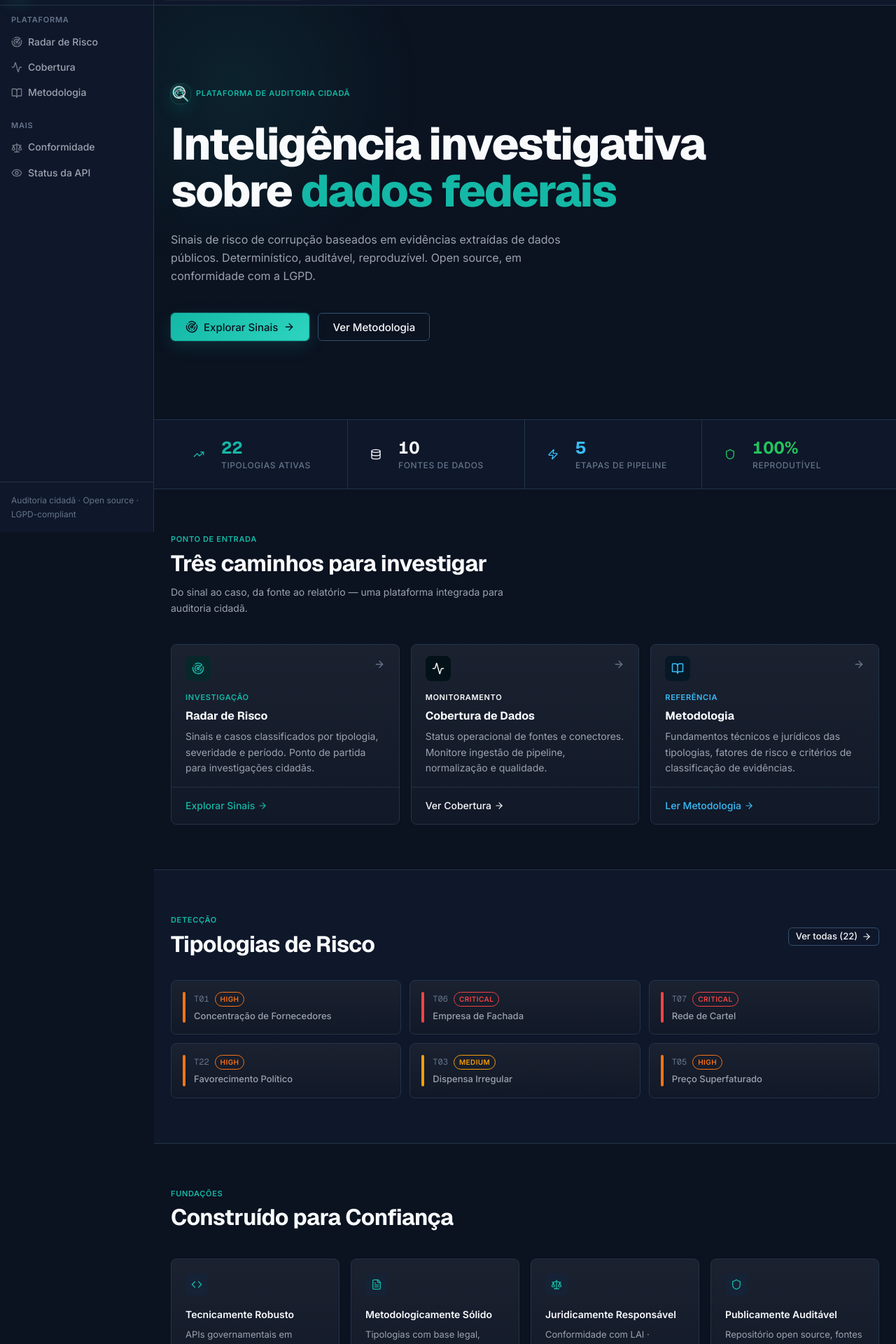
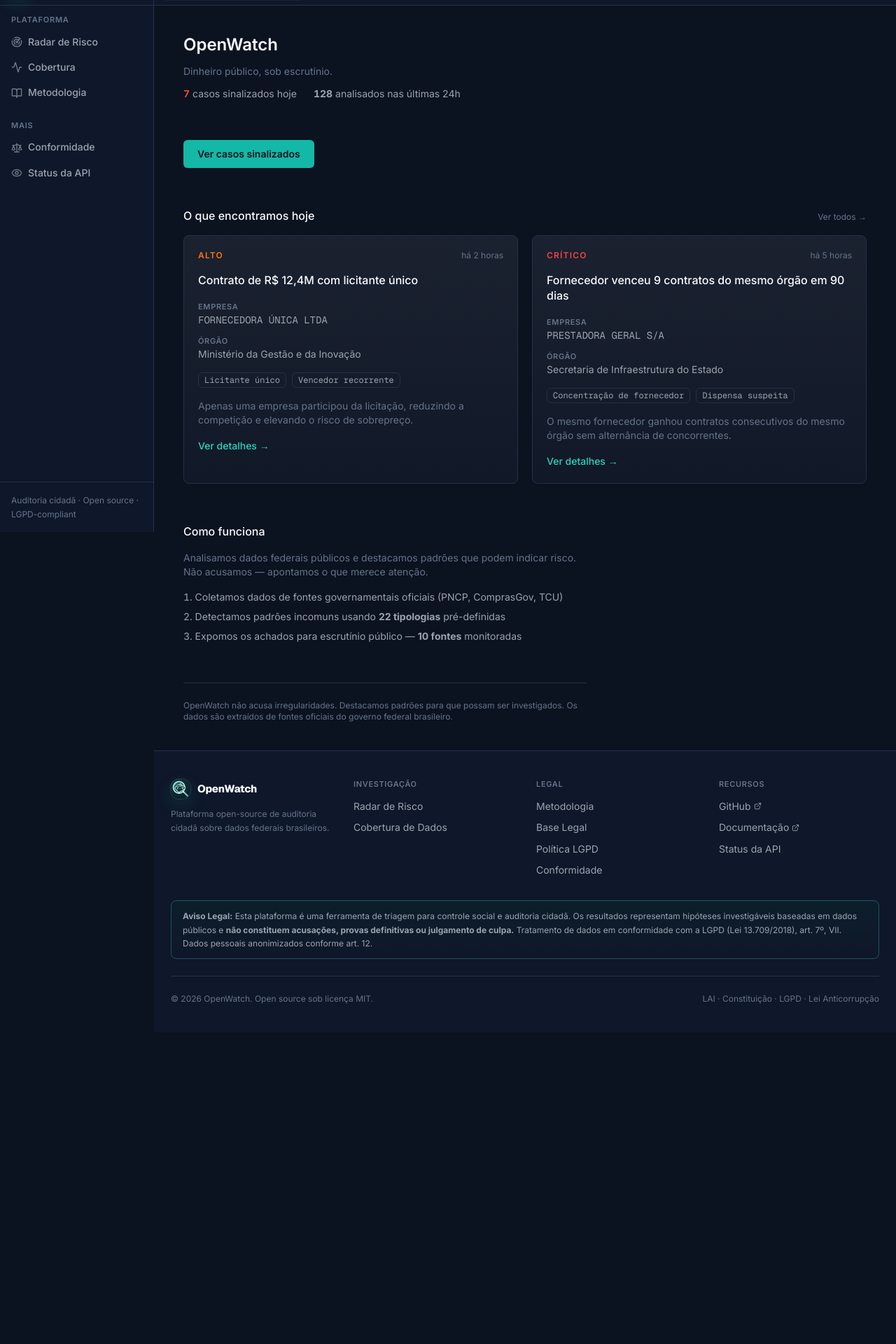
Before and after one commit to claudioemmanuel/auditoria-gov, a Next.js app in the folder apps/web/: page / in a window 1280 px wide. Shown: the part 40-1960 px from the top of the page at 70% size. After the commit the page ends 1515 px from the top, so only its background shows below. Built offline with nearby package versions, Linux system fonts and the light colour scheme.

Commit message:
feat: rewrite home page — watchdog tone, data-first, single CTA, no decorative symmetry

```diff
--- a/apps/web/src/app/page.tsx
+++ b/apps/web/src/app/page.tsx
@@ -1,47 +1,33 @@
+// apps/web/src/app/page.tsx
 import Link from "next/link";
-import {
-  Radar, Activity, BookOpen, ArrowRight, Shield, Code,
-  FileText, Scale, TrendingUp, Database, Zap
-} from "lucide-react";
-import { OpenWatchLogoMark } from "@/components/OpenWatchLogo";
+import { CaseCard, Section } from "@/components/watchdog";
+import type { CaseCardProps } from "@/components/watchdog";
 import { TYPOLOGY_LABELS, DATA_SOURCES } from "@/lib/constants";
 
-const TYPOLOGY_SAMPLE = [
-  { code: "T01", name: "Concentração de Fornecedores", severity: "high" },
-  { code: "T06", name: "Empresa de Fachada", severity: "critical" },
-  { code: "T07", name: "Rede de Cartel", severity: "critical" },
-  { code: "T22", name: "Favorecimento Político", severity: "high" },
-  { code: "T03", name: "Dispensa Irregular", severity: "medium" },
-  { code: "T05", name: "Preço Superfaturado", severity: "high" },
-];
-
-const SEVERITY_COLORS: Record<string, string> = {
-  critical: "var(--color-critical)",
-  high: "var(--color-high)",
-  medium: "var(--color-medium)",
-  low: "var(--color-low)",
-};
-
-const PILLARS = [
+// Static placeholder cases — replace with API fetch when data layer is ready.
+// These represent the "what we found today" feed on the home page.
+const SAMPLE_CASES: CaseCardProps[] = [
   {
-    icon: Code,
-    title: "Tecnicamente Robusto",
-    desc: "APIs governamentais em whitelist, código aberto, proveniência de dados auditável.",
+    id: "caso-001",
+    riskLevel: "ALTO",
+    title: "Contrato de R$ 12,4M com licitante único",
+    company: "FORNECEDORA ÚNICA LTDA",
+    agency: "Ministério da Gestão e da Inovação",
+    signals: ["Licitante único", "Vencedor recorrente"],
+    explanation:
+      "Apenas uma empresa participou da licitação, reduzindo a competição e elevando o risco de sobrepreço.",
+    flaggedAt: "há 2 horas",
   },
   {
-    icon: FileText,
-    title: "Metodologicamente Sólido",
-    desc: "Tipologias com base legal, pontuação determinística, resultados reproduzíveis.",
-  },
-  {
-    icon: Scale,
-    title: "Juridicamente Responsável",
-    desc: "Conformidade com LAI · Constituição · LGPD · Lei Anticorrupção.",
-  },
-  {
-    icon: Shield,
-    title: "Publicamente Auditável",
-    desc: "Repositório open source, fontes de dados públicas, APIs transparentes.",
+    id: "caso-002",
+    riskLevel: "CRÍTICO",
+    title: "Fornecedor venceu 9 contratos do mesmo órgão em 90 dias",
+    company: "PRESTADORA GERAL S/A",
+    agency: "Secretaria de Infraestrutura do Estado",
+    signals: ["Concentração de fornecedor", "Dispensa suspeita"],
+    explanation:
+      "O mesmo fornecedor ganhou contratos consecutivos do mesmo órgão sem alternância de concorrentes.",
+    flaggedAt: "há 5 horas",
   },
 ];
 
@@ -50,306 +36,92 @@ export default function HomePage() {
   const sourceCount = DATA_SOURCES.length;
 
   return (
-    <div className="min-h-screen">
-      {/* ── Hero ──────────────────────────────────────────────────────── */}
-      <section className="relative overflow-hidden border-b border-[var(--color-border)]">
-        {/* Background grid */}
-        <div
-          className="absolute inset-0 opacity-[0.04] pointer-events-none"
-          style={{
-            backgroundImage: `
-              linear-gradient(var(--color-border) 1px, transparent 1px),
-              linear-gradient(90deg, var(--color-border) 1px, transparent 1px)
-            `,
-            backgroundSize: "40px 40px",
-          }}
-        />
+    <div className="max-w-5xl mx-auto px-6 py-10 space-y-14">
 
-        {/* Amber glow */}
-        <div
-          className="absolute top-0 left-0 w-96 h-96 opacity-10 pointer-events-none"
-          style={{
-            background: "radial-gradient(circle at 30% 30%, var(--color-amber) 0%, transparent 70%)",
-          }}
-        />
+      {/* ── Header ───────────────────────────────────────────────────── */}
+      <header className="space-y-3">
+        <h1 className="text-2xl font-semibold text-[var(--color-text)]">
+          OpenWatch
+        </h1>
+        <p className="text-sm text-[var(--color-text-3)]">
+          Dinheiro público, sob escrutínio.
+        </p>
 
-        <div className="max-w-7xl mx-auto px-6 py-20 md:py-28 relative">
-          <div className="max-w-3xl">
-            {/* Eyebrow */}
-            <div className="flex items-center gap-2 mb-6">
-              <OpenWatchLogoMark size="sm" />
-              <span className="text-label text-[var(--color-amber)]">
-                Plataforma de Auditoria Cidadã
+        <div className="flex gap-6 text-sm text-[var(--color-text-2)]">
+          <span>
+            <strong
+              className="tabular-nums"
+              style={{ color: "var(--color-critical)" }}
+            >
+              7
+            </strong>{" "}
+            casos sinalizados hoje
+          </span>
+          <span>
+            <strong className="tabular-nums">128</strong> analisados nas
+            últimas 24h
           </span>
         </div>
+      </header>
 
-            <h1 className="text-display-2xl text-[var(--color-text)] mb-6">
-              Inteligência investigativa sobre{" "}
-              <span style={{ color: "var(--color-amber)" }}>
-                dados federais
-              </span>
-            </h1>
-
-            <p className="text-body-lg text-[var(--color-text-2)] mb-10 max-w-xl leading-relaxed">
-              Sinais de risco de corrupção baseados em evidências extraídas de dados
-              públicos. Determinístico, auditável, reproduzível. Open source,
-              em conformidade com a LGPD.
-            </p>
-
-            <div className="flex flex-wrap gap-3">
+      {/* ── Primary action — one per screen ──────────────────────────── */}
+      <div>
         <Link
           href="/radar"
-                className="ow-btn ow-btn-primary ow-btn-lg gap-2"
+          className="inline-flex items-center gap-2 bg-[var(--color-brand)] text-[var(--color-bg)] px-5 py-2.5 rounded-md text-sm font-semibold hover:bg-[var(--color-brand-light)] transition-colors"
         >
-                <Radar size={18} />
-                Explorar Sinais
-                <ArrowRight size={16} />
-              </Link>
-              <Link
-                href="/methodology"
-                className="ow-btn ow-btn-outline ow-btn-lg"
-              >
-                Ver Metodologia
-              </Link>
-            </div>
-          </div>
-        </div>
-      </section>
-
-      {/* ── Stat Strip ───────────────────────────────────────────────── */}
-      <section className="border-b border-[var(--color-border)] bg-[var(--color-surface-2)]">
-        <div className="max-w-7xl mx-auto px-6">
-          <div className="grid grid-cols-2 md:grid-cols-4 divide-x divide-y md:divide-y-0 divide-[var(--color-border)]">
-            {[
-              { value: typologyCount, label: "Tipologias Ativas",  icon: TrendingUp, color: "var(--color-amber)" },
-              { value: sourceCount,   label: "Fontes de Dados",    icon: Database,   color: "var(--color-trust)" },
-              { value: "5",           label: "Etapas de Pipeline", icon: Zap,        color: "var(--color-info)" },
-              { value: "100%",        label: "Reprodutível",       icon: Shield,     color: "var(--color-low)" },
-            ].map((stat) => (
-              <div key={stat.label} className="flex items-center gap-4 p-5 md:p-6">
-                <div
-                  className="w-8 h-8 rounded flex-center flex-shrink-0"
-                  style={{ background: `${stat.color}18`, color: stat.color }}
-                >
-                  <stat.icon size={16} />
-                </div>
-                <div>
-                  <div
-                    className="font-display text-2xl font-bold tabular-nums"
-                    style={{ color: stat.color, fontFamily: "var(--font-display)" }}
-                  >
-                    {stat.value}
-                  </div>
-                  <div className="text-caption text-[var(--color-text-3)] uppercase tracking-wider font-medium">
-                    {stat.label}
-                  </div>
-                </div>
-              </div>
-            ))}
-          </div>
-        </div>
-      </section>
-
-      {/* ── Navigation Cards ─────────────────────────────────────────── */}
-      <section className="py-16">
-        <div className="max-w-7xl mx-auto px-6">
-          <div className="mb-10">
-            <p className="text-label text-[var(--color-amber)] mb-2">Ponto de Entrada</p>
-            <h2
-              className="text-display-lg text-[var(--color-text)] mb-3"
-            >
-              Três caminhos para investigar
-            </h2>
-            <p className="text-body text-[var(--color-text-2)] max-w-lg">
-              Do sinal ao caso, da fonte ao relatório — uma plataforma integrada
-              para auditoria cidadã.
-            </p>
-          </div>
-
-          <div className="grid grid-cols-1 md:grid-cols-3 gap-4">
-            {[
-              {
-                href: "/radar",
-                icon: Radar,
-                iconColor: "var(--color-amber)",
-                iconBg: "var(--color-amber-dim)",
-                label: "Investigação",
-                title: "Radar de Risco",
-                desc: "Sinais e casos classificados por tipologia, severidade e período. Ponto de partida para investigações cidadãs.",
-                cta: "Explorar Sinais",
-                delay: "0ms",
-              },
-              {
-                href: "/coverage",
-                icon: Activity,
-                iconColor: "var(--color-trust)",
-                iconBg: "#031218",
-                label: "Monitoramento",
-                title: "Cobertura de Dados",
-                desc: "Status operacional de fontes e conectores. Monitore ingestão de pipeline, normalização e qualidade.",
-                cta: "Ver Cobertura",
-                delay: "50ms",
-              },
-              {
-                href: "/methodology",
-                icon: BookOpen,
-                iconColor: "var(--color-info)",
-                iconBg: "var(--color-info-bg)",
-                label: "Referência",
-                title: "Metodologia",
-                desc: "Fundamentos técnicos e jurídicos das tipologias, fatores de risco e critérios de classificação de evidências.",
-                cta: "Ler Metodologia",
-                delay: "100ms",
-              },
-            ].map((card) => (
-              <Link
-                key={card.href}
-                href={card.href}
-                className="ow-card ow-card-hover group flex flex-col animate-slide-up"
-                style={{ animationDelay: card.delay }}
-              >
-                <div className="ow-card-section flex-1">
-                  <div className="flex items-start justify-between mb-4">
-                    <div
-                      className="w-9 h-9 rounded-lg flex-center"
-                      style={{ background: card.iconBg, color: card.iconColor }}
-                    >
-                      <card.icon size={18} />
-                    </div>
-                    <ArrowRight
-                      size={16}
-                      className="text-[var(--color-text-3)] group-hover:text-[var(--color-amber)] transition-colors mt-1"
-                    />
-                  </div>
-
-                  <div className="text-label mb-2" style={{ color: card.iconColor }}>
-                    {card.label}
-                  </div>
-                  <h3
-                    className="text-display-sm text-[var(--color-text)] mb-2 group-hover:text-[var(--color-amber)] transition-colors"
-                  >
-                    {card.title}
-                  </h3>
-                  <p className="text-body text-[var(--color-text-2)]">{card.desc}</p>
-                </div>
-
-                <div
-                  className="ow-card-section border-t border-[var(--color-border)] flex items-center gap-1 text-sm font-medium transition-colors"
-                  style={{ color: card.iconColor }}
-                >
-                  {card.cta}
-                  <ArrowRight size={14} />
-                </div>
-              </Link>
-            ))}
-          </div>
-        </div>
-      </section>
-
-      {/* ── Typologies Overview ───────────────────────────────────────── */}
-      <section className="py-16 border-t border-[var(--color-border)] bg-[var(--color-surface-2)]">
-        <div className="max-w-7xl mx-auto px-6">
-          <div className="flex-between mb-8 gap-4 flex-wrap">
-            <div>
-              <p className="text-label text-[var(--color-amber)] mb-2">Detecção</p>
-              <h2 className="text-display-lg text-[var(--color-text)]">
-                Tipologias de Risco
-              </h2>
-            </div>
-            <Link
-              href="/methodology"
-              className="ow-btn ow-btn-outline ow-btn-sm gap-1.5"
-            >
-              Ver todas ({typologyCount})
-              <ArrowRight size={14} />
+          Ver casos sinalizados
         </Link>
       </div>
 
-          <div className="grid grid-cols-1 sm:grid-cols-2 lg:grid-cols-3 gap-3">
-            {TYPOLOGY_SAMPLE.map((t, i) => (
-              <div
-                key={t.code}
-                className="ow-card flex items-start gap-3 p-4 animate-slide-up"
-                style={{ animationDelay: `${i * 40}ms` }}
+      {/* ── Live cases ───────────────────────────────────────────────── */}
+      <Section
+        title="O que encontramos hoje"
+        action={
+          <Link
+            href="/radar"
+            className="text-xs text-[var(--color-text-3)] hover:text-[var(--color-brand-light)] transition-colors"
           >
-                <div
-                  className="w-1 self-stretch rounded-full flex-shrink-0"
-                  style={{ background: SEVERITY_COLORS[t.severity] }}
-                />
-                <div className="min-w-0">
-                  <div className="flex items-center gap-2 mb-1">
-                    <span className="text-mono-sm text-[var(--color-text-3)]">{t.code}</span>
-                    <span
-                      className="ow-badge text-[10px]"
-                      style={{
-                        background: `${SEVERITY_COLORS[t.severity]}18`,
-                        color: SEVERITY_COLORS[t.severity],
-                        borderColor: `${SEVERITY_COLORS[t.severity]}40`,
-                      }}
+            Ver todos →
+          </Link>
+        }
       >
-                      {t.severity}
-                    </span>
-                  </div>
-                  <p className="text-body-sm text-[var(--color-text-2)] font-medium">
-                    {t.name}
-                  </p>
-                </div>
-              </div>
+        {/* Intentionally 2 cards, not 3 — avoids perfect symmetry */}
+        <div className="grid md:grid-cols-2 gap-5">
+          {SAMPLE_CASES.map((c) => (
+            <CaseCard key={c.id} {...c} />
           ))}
         </div>
-        </div>
-      </section>
+      </Section>
 
-      {/* ── Pillars ──────────────────────────────────────────────────── */}
-      <section className="py-16 border-t border-[var(--color-border)]">
-        <div className="max-w-7xl mx-auto px-6">
-          <div className="mb-10">
-            <p className="text-label text-[var(--color-amber)] mb-2">Fundações</p>
-            <h2 className="text-display-lg text-[var(--color-text)]">
-              Construído para Confiança
-            </h2>
-          </div>
+      {/* ── How it works ─────────────────────────────────────────────── */}
+      <Section title="Como funciona">
+        <p className="text-sm text-[var(--color-text-3)] max-w-xl">
+          Analisamos dados federais públicos e destacamos padrões que podem
+          indicar risco. Não acusamos — apontamos o que merece atenção.
+        </p>
 
-          <div className="grid grid-cols-1 md:grid-cols-2 lg:grid-cols-4 gap-4">
-            {PILLARS.map((p, i) => (
-              <div
-                key={p.title}
-                className="ow-card p-5 animate-slide-up"
-                style={{ animationDelay: `${i * 60}ms` }}
-              >
-                <div className="w-8 h-8 rounded-md bg-[var(--color-surface-3)] flex-center mb-4 text-[var(--color-amber)]">
-                  <p.icon size={16} />
-                </div>
-                <h3 className="text-body font-semibold text-[var(--color-text)] mb-2">
-                  {p.title}
-                </h3>
-                <p className="text-body-sm text-[var(--color-text-2)]">{p.desc}</p>
-              </div>
-            ))}
-          </div>
-        </div>
-      </section>
+        <ol className="space-y-2 text-sm text-[var(--color-text-2)] list-decimal list-inside">
+          <li>
+            Coletamos dados de fontes governamentais oficiais (PNCP,
+            ComprasGov, TCU)
+          </li>
+          <li>
+            Detectamos padrões incomuns usando{" "}
+            <strong>{typologyCount} tipologias</strong> pré-definidas
+          </li>
+          <li>
+            Expomos os achados para escrutínio público —{" "}
+            <strong>{sourceCount} fontes</strong> monitoradas
+          </li>
+        </ol>
+      </Section>
 
-      {/* ── CTA strip ────────────────────────────────────────────────── */}
-      <section
-        className="border-t border-[var(--color-amber-border)] py-12"
-        style={{ background: "var(--color-amber-dim)" }}
-      >
-        <div className="max-w-7xl mx-auto px-6 flex-between gap-6 flex-wrap">
-          <div>
-            <h2 className="text-display-md text-[var(--color-text)] mb-1">
-              Pronto para investigar?
-            </h2>
-            <p className="text-body text-[var(--color-text-2)]">
-              Explore {typologyCount} tipologias de risco e dados de {sourceCount} fontes governamentais.
-            </p>
-          </div>
-          <Link href="/radar" className="ow-btn ow-btn-primary ow-btn-lg gap-2 flex-shrink-0">
-            <Radar size={18} />
-            Abrir Radar
-            <ArrowRight size={16} />
-          </Link>
-        </div>
+      {/* ── Disclaimer ───────────────────────────────────────────────── */}
+      <section className="text-xs text-[var(--color-text-3)] border-t border-[var(--color-border)] pt-6 max-w-xl">
+        OpenWatch não acusa irregularidades. Destacamos padrões para que
+        possam ser investigados. Os dados são extraídos de fontes oficiais do
+        governo federal brasileiro.
       </section>
     </div>
   );
```
Lines whose indentation alone changed are shown as unchanged.
